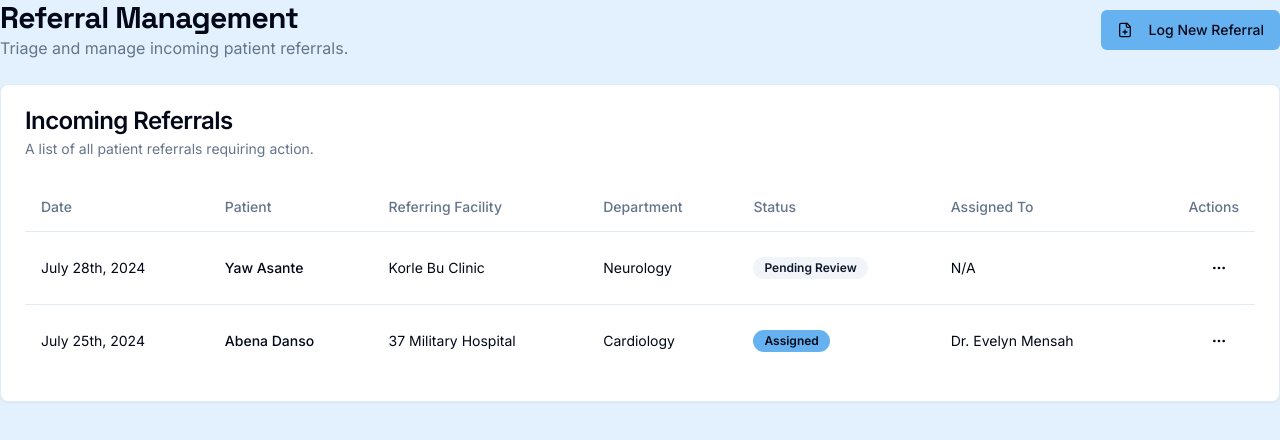
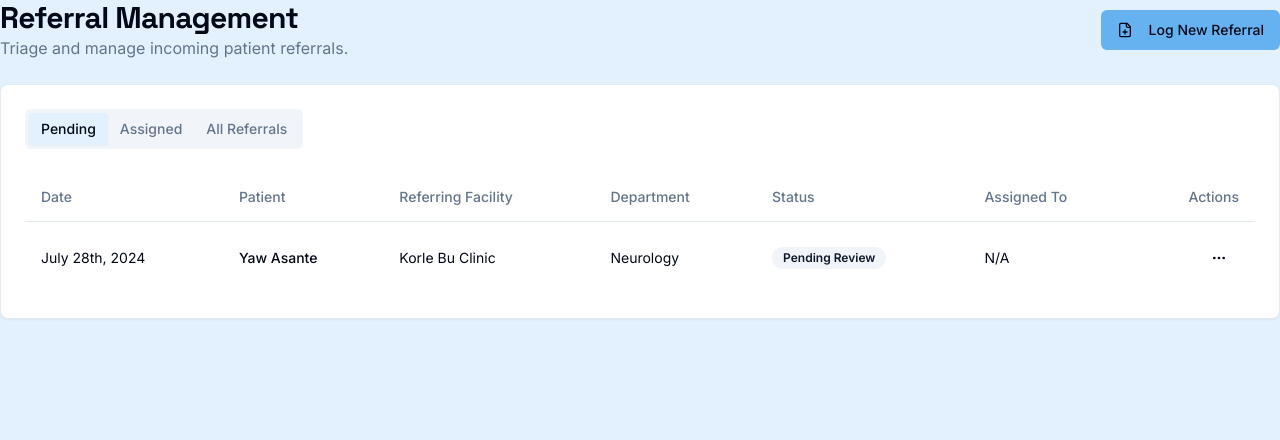
Before and after one commit to jgambrah/GAM_Med, a Next.js app: page /admin/referrals in a window 1280 px wide. Shown: the top 440 px of the page. Built offline with nearby package versions, Linux system fonts and the light colour scheme; what @genkit-ai/googleai, genkit would draw is missing.

Commit message:
Details:
Admin/Triage Dashboard (/admin/referrals):

Referral Form: A d

```diff
--- a/src/components/dashboard/referral-dashboard.tsx
+++ b/src/components/dashboard/referral-dashboard.tsx
@@ -9,7 +9,7 @@ import { Dialog, DialogContent, DialogDescription, DialogHeader, DialogTitle, Di
 import { DropdownMenu, DropdownMenuContent, DropdownMenuItem, DropdownMenuTrigger } from "@/components/ui/dropdown-menu";
 import { Table, TableBody, TableCell, TableHead, TableHeader, TableRow } from "@/components/ui/table";
 import { useToast } from "@/hooks/use-toast";
-import type { Referral, User } from "@/lib/types";
+import type { Referral, ReferralStatus, User } from "@/lib/types";
 import { format } from "date-fns";
 import { FilePlus, MoreHorizontal, UserPlus, Stethoscope, Loader2 } from "lucide-react";
 import * as React from "react";
@@ -22,6 +22,7 @@ import {
   SelectValue,
 } from "@/components/ui/select";
 import { assignDoctorToReferralAction } from "@/lib/actions";
+import { Tabs, TabsContent, TabsList, TabsTrigger } from "../ui/tabs";
 
 const statusConfig = {
     "Pending": { variant: "secondary" as const, label: "Pending Review" },
@@ -90,16 +91,84 @@ function AssignDoctorDialog({ referral, doctors, onAssignment }: { referral: Ref
     )
 }
 
+function ReferralTable({ referrals, doctors, onAssignmentSuccess }: { referrals: Referral[], doctors: User[], onAssignmentSuccess: () => void }) {
+    if (referrals.length === 0) {
+        return (
+            <div className="flex flex-col items-center justify-center h-64 border-2 border-dashed rounded-lg">
+                <FilePlus className="w-12 h-12 text-muted-foreground" />
+                <p className="mt-4 text-muted-foreground">
+                    No referrals found for this status.
+                </p>
+            </div>
+        )
+    }
+    return (
+         <Table>
+            <TableHeader>
+                <TableRow>
+                    <TableHead>Date</TableHead>
+                    <TableHead>Patient</TableHead>
+                    <TableHead>Referring Facility</TableHead>
+                    <TableHead>Department</TableHead>
+                    <TableHead>Status</TableHead>
+                    <TableHead>Assigned To</TableHead>
+                    <TableHead className="text-right">Actions</TableHead>
+                </TableRow>
+            </TableHeader>
+            <TableBody>
+                {referrals.map((ref) => {
+                    const config = statusConfig[ref.status];
+                    const assignedDoctor = doctors.find(d => d.id === ref.assignedToDoctorId);
+                    return (
+                        <TableRow key={ref.referralId}>
+                            <TableCell>{format(new Date(ref.referralDate), "PPP")}</TableCell>
+                            <TableCell className="font-medium">{ref.patientDetails.fullName}</TableCell>
+                            <TableCell>{ref.referringProvider.name}</TableCell>
+                            <TableCell>{ref.referredToDepartment}</TableCell>
+                            <TableCell>
+                                <Badge variant={config.variant}>{config.label}</Badge>
+                            </TableCell>
+                            <TableCell>{assignedDoctor?.name || 'N/A'}</TableCell>
+                            <TableCell className="text-right">
+                                <DropdownMenu>
+                                    <DropdownMenuTrigger asChild>
+                                        <Button variant="ghost" size="icon">
+                                            <MoreHorizontal className="h-4 w-4" />
+                                        </Button>
+                                    </DropdownMenuTrigger>
+                                    <DropdownMenuContent>
+                                        <DropdownMenuItem>View Details</DropdownMenuItem>
+                                        {ref.status === 'Pending' && (
+                                            <AssignDoctorDialog referral={ref} doctors={doctors} onAssignment={onAssignmentSuccess} />
+                                        )}
+                                        <DropdownMenuItem>
+                                            <UserPlus className="mr-2 h-4 w-4" />
+                                            Register as Patient
+                                        </DropdownMenuItem>
+                                    </DropdownMenuContent>
+                                </DropdownMenu>
+                            </TableCell>
+                        </TableRow>
+                    );
+                })}
+            </TableBody>
+        </Table>
+    );
+}
 
 export function ReferralDashboard({ referrals, doctors }: { referrals: Referral[], doctors: User[] }) {
     const { toast } = useToast();
     const [isFormOpen, setIsFormOpen] = React.useState(false);
     const [referralList, setReferralList] = React.useState(referrals);
+    const [filter, setFilter] = React.useState<ReferralStatus | "All">("Pending");
+
 
     const handleFormSuccess = (message: string) => {
         setIsFormOpen(false);
         toast({ title: "Success", description: message });
         // Here you would typically refetch the referrals data
+        // For now, we assume the new referral is pending
+        setFilter("Pending");
     };
 
     const handleAssignmentSuccess = () => {
@@ -107,6 +176,11 @@ export function ReferralDashboard({ referrals, doctors }: { referrals: Referral[
         // This is a simplified approach for the mock environment.
         toast({ title: "Data Refresh Needed", description: "In a real app, the list would now be updated." });
     }
+
+    const filteredReferrals = React.useMemo(() => {
+        if (filter === "All") return referralList;
+        return referralList.filter(r => r.status === filter);
+    }, [filter, referralList]);
 
     return (
         <div className="space-y-6">
@@ -136,68 +210,16 @@ export function ReferralDashboard({ referrals, doctors }: { referrals: Referral[
 
             <Card>
                 <CardHeader>
-                    <CardTitle>Incoming Referrals</CardTitle>
-                    <CardDescription>A list of all patient referrals requiring action.</CardDescription>
+                   <Tabs value={filter} onValueChange={(value) => setFilter(value as any)} >
+                        <TabsList>
+                            <TabsTrigger value="Pending">Pending</TabsTrigger>
+                            <TabsTrigger value="Assigned">Assigned</TabsTrigger>
+                            <TabsTrigger value="All">All Referrals</TabsTrigger>
+                        </TabsList>
+                   </Tabs>
                 </CardHeader>
                 <CardContent>
-                    <Table>
-                        <TableHeader>
-                            <TableRow>
-                                <TableHead>Date</TableHead>
-                                <TableHead>Patient</TableHead>
-                                <TableHead>Referring Facility</TableHead>
-                                <TableHead>Department</TableHead>
-                                <TableHead>Status</TableHead>
-                                <TableHead>Assigned To</TableHead>
-                                <TableHead className="text-right">Actions</TableHead>
-                            </TableRow>
-                        </TableHeader>
-                        <TableBody>
-                            {referralList.length > 0 ? (
-                                referralList.map((ref) => {
-                                    const config = statusConfig[ref.status];
-                                    const assignedDoctor = doctors.find(d => d.id === ref.assignedToDoctorId);
-                                    return (
-                                        <TableRow key={ref.referralId}>
-                                            <TableCell>{format(new Date(ref.referralDate), "PPP")}</TableCell>
-                                            <TableCell className="font-medium">{ref.patientDetails.fullName}</TableCell>
-                                            <TableCell>{ref.referringProvider.name}</TableCell>
-                                            <TableCell>{ref.referredToDepartment}</TableCell>
-                                            <TableCell>
-                                                <Badge variant={config.variant}>{config.label}</Badge>
-                                            </TableCell>
-                                            <TableCell>{assignedDoctor?.name || 'N/A'}</TableCell>
-                                            <TableCell className="text-right">
-                                                <DropdownMenu>
-                                                    <DropdownMenuTrigger asChild>
-                                                        <Button variant="ghost" size="icon">
-                                                            <MoreHorizontal className="h-4 w-4" />
-                                                        </Button>
-                                                    </DropdownMenuTrigger>
-                                                    <DropdownMenuContent>
-                                                        <DropdownMenuItem>View Details</DropdownMenuItem>
-                                                        {ref.status === 'Pending' && (
-                                                           <AssignDoctorDialog referral={ref} doctors={doctors} onAssignment={handleAssignmentSuccess} />
-                                                        )}
-                                                        <DropdownMenuItem>
-                                                          <UserPlus className="mr-2 h-4 w-4" />
-                                                          Register as Patient
-                                                        </DropdownMenuItem>
-                                                    </DropdownMenuContent>
-                                                </DropdownMenu>
-                                            </TableCell>
-                                        </TableRow>
-                                    );
-                                })
-                            ) : (
-                                <TableRow>
-                                    <TableCell colSpan={7} className="h-24 text-center">
-                                        No referrals found.
-                                    </TableCell>
-                                </TableRow>
-                            )}
-                        </TableBody>
-                    </Table>
+                    <ReferralTable referrals={filteredReferrals} doctors={doctors} onAssignmentSuccess={handleAssignmentSuccess} />
                 </CardContent>
             </Card>
         </div>
--- a/src/lib/types.ts
+++ b/src/lib/types.ts
@@ -151,6 +151,7 @@ export interface Referral {
   referralDate: Date;
   scannedDocumentURL?: string; // Optional URL to Firebase Storage
   appointmentId?: string; // Optional, linked when appointment is made
+  notes?: string;
   createdAt: Date;
   updatedAt: Date;
 }
```
Also changed, not shown: src/components/dashboard/referral-form.tsx (+18 -1 lines).
